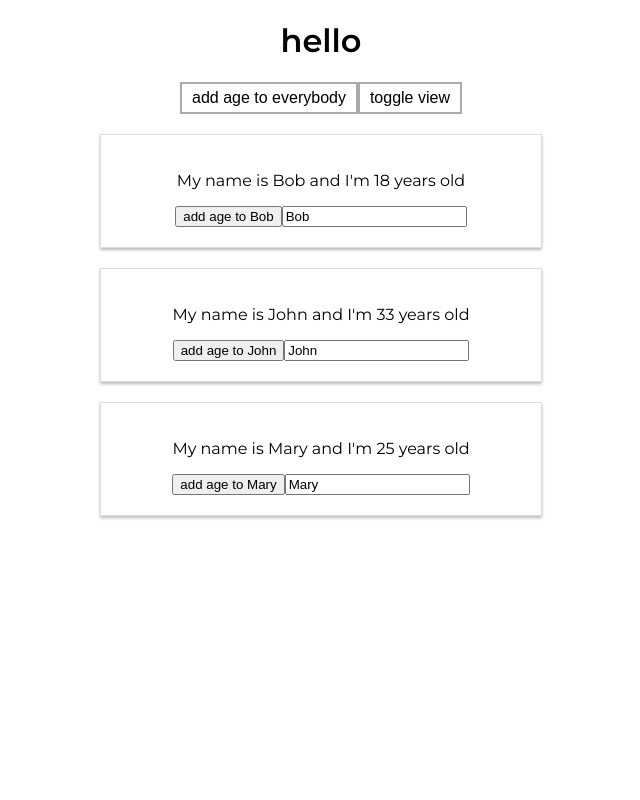
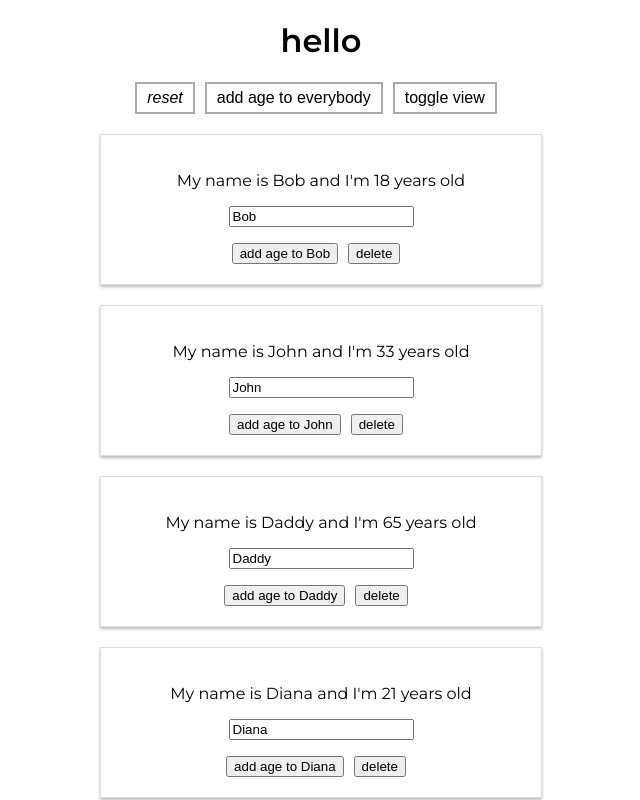
Before and after one commit to artem-bayandin/udemy-react, a React (Create React App) app in the folder udemy-react-guide/: page / in a window 1280 px wide. Both pictures are taken after a click on the button "toggle view". Shown: the top 800 px of the page, without its empty margins (319-959 px from the left). Built offline with nearby package versions, Linux system fonts and the light colour scheme.

Commit message:
styles added

```diff
--- a/udemy-react-guide/src/App.js
+++ b/udemy-react-guide/src/App.js
@@ -3,9 +3,17 @@ import './App.css';
 import Person from './Person/Person'
 
 const App = props => {
-    const [ peopleState, setPeople ] = useState({
-        people: [ { id: 1, name: 'Bob', age: 18 }, { id: 2, name: 'John', age: 33 }, { id: 3, name: 'Mary', age: 25 }]
-    })
+    const initialState = {
+        people: [
+            { id: 1, name: 'Bob', age: 18 },
+            { id: 2, name: 'John', age: 33 },
+            { id: 3, name: 'Daddy', age: 65 },
+            { id: 4, name: 'Diana', age: 21 },
+            { id: 5, name: 'Mary', age: 25 }
+        ]
+    }
+
+    const [ peopleState, setPeople ] = useState(initialState)
 
     const addAgeToAll = () => {
         setPeople(prevState => {
@@ -27,18 +35,37 @@ const App = props => {
         })
     }
 
+    const deletePersonById = (id) => {
+        setPeople(prevState => {
+            return { people: [...prevState.people.filter(p => p.id !== id)] }
+        })
+    }
+
     const [ viewPeople, setViewPeople ] = useState(false)
 
     const buttonStyle = {
         backgroundColor: 'white',
         border: '2px solid #aaa',
         padding: '5px 10px',
-        fontSize: '16px'
+        fontSize: '16px',
+        marginRight: '10px'
+    }
+
+    const resetBtnStyles = [];
+    if (peopleState.people.length > 3) {
+        resetBtnStyles.push('combined-italic')
+    }
+    if (peopleState.people.length < 3) {
+        resetBtnStyles.push('combined-bold')
+    }
+    if (peopleState.people.length < 1) {
+        resetBtnStyles.push('combined-red')
     }
 
     return (
         <div className="App">
             <h1>hello</h1>
+            <button onClick={() => setPeople(initialState)} style={buttonStyle} className={resetBtnStyles.join(' ')}>reset</button>
             <button onClick={addAgeToAll} style={buttonStyle}>add age to everybody</button>
             <button onClick={() => setViewPeople(prevState => !prevState)} style={buttonStyle}>toggle view</button>
             {
@@ -51,6 +78,7 @@ const App = props => {
                         age={item.age}
                         makeOlder={(ev) => makeOneOlderHandler(ev, item.id)}
                         nameChanged={(ev) => nameChangedHandler(ev, item.id)}
+                        click={() => deletePersonById(item.id)}
                     />)
             }
         </div>
--- a/udemy-react-guide/src/Person/Person.css
+++ b/udemy-react-guide/src/Person/Person.css
@@ -6,3 +6,19 @@
     padding: 20px;
     text-align: center;
 }
+
+.Person button {
+    margin-right: 10px;
+}
+
+.combined-red {
+    color: red;
+}
+
+.combined-bold {
+    font-weight: bold;
+}
+
+.combined-italic {
+    font-style: italic;
+}
--- a/udemy-react-guide/src/Person/Person.js
+++ b/udemy-react-guide/src/Person/Person.js
@@ -2,12 +2,23 @@ import React from 'react'
 import './Person.css'
 
 const person = (props) => {
+    const addAgeClickHandler = (ev) => {
+        ev.stopPropagation()
+        props.makeOlder(ev)
+    }
+
     return (
         <div className="Person">
             <p>My name is {props.name} and I'm {props.age} years old</p>
             <p>{props.children}</p>
-            <button onClick={props.makeOlder}>add age to {props.name}</button>
-            <input type="text" onChange={props.nameChanged} value={props.name} />
+            <p>
+                <input type="text" onChange={props.nameChanged} value={props.name} />
+            </p>
+            <div>
+                <button onClick={(ev) => addAgeClickHandler(ev)}>add age to {props.name}</button>
+                <button onClick={props.click}>delete</button>
+            </div>
+
         </div>
     )
 }
```
